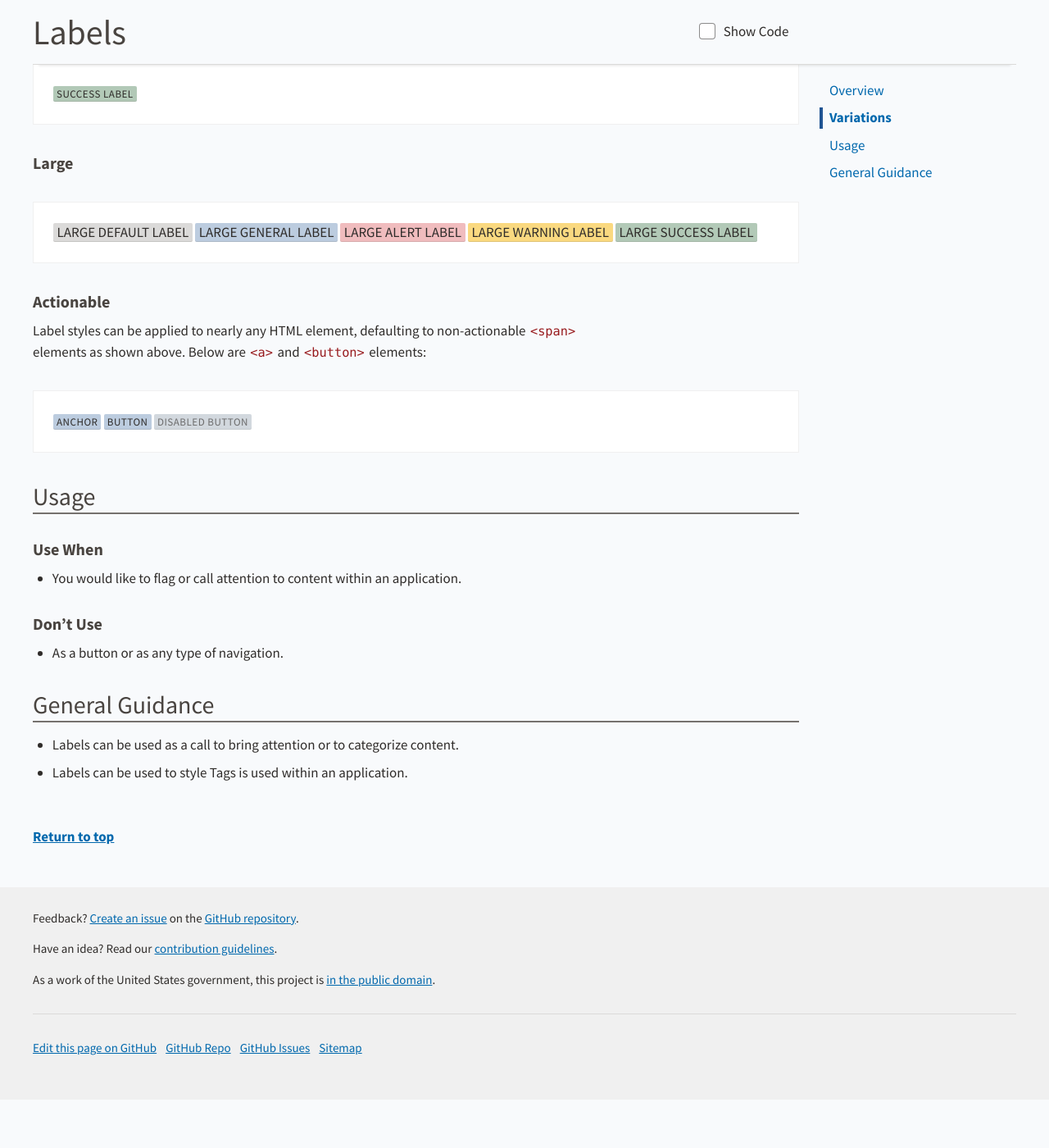
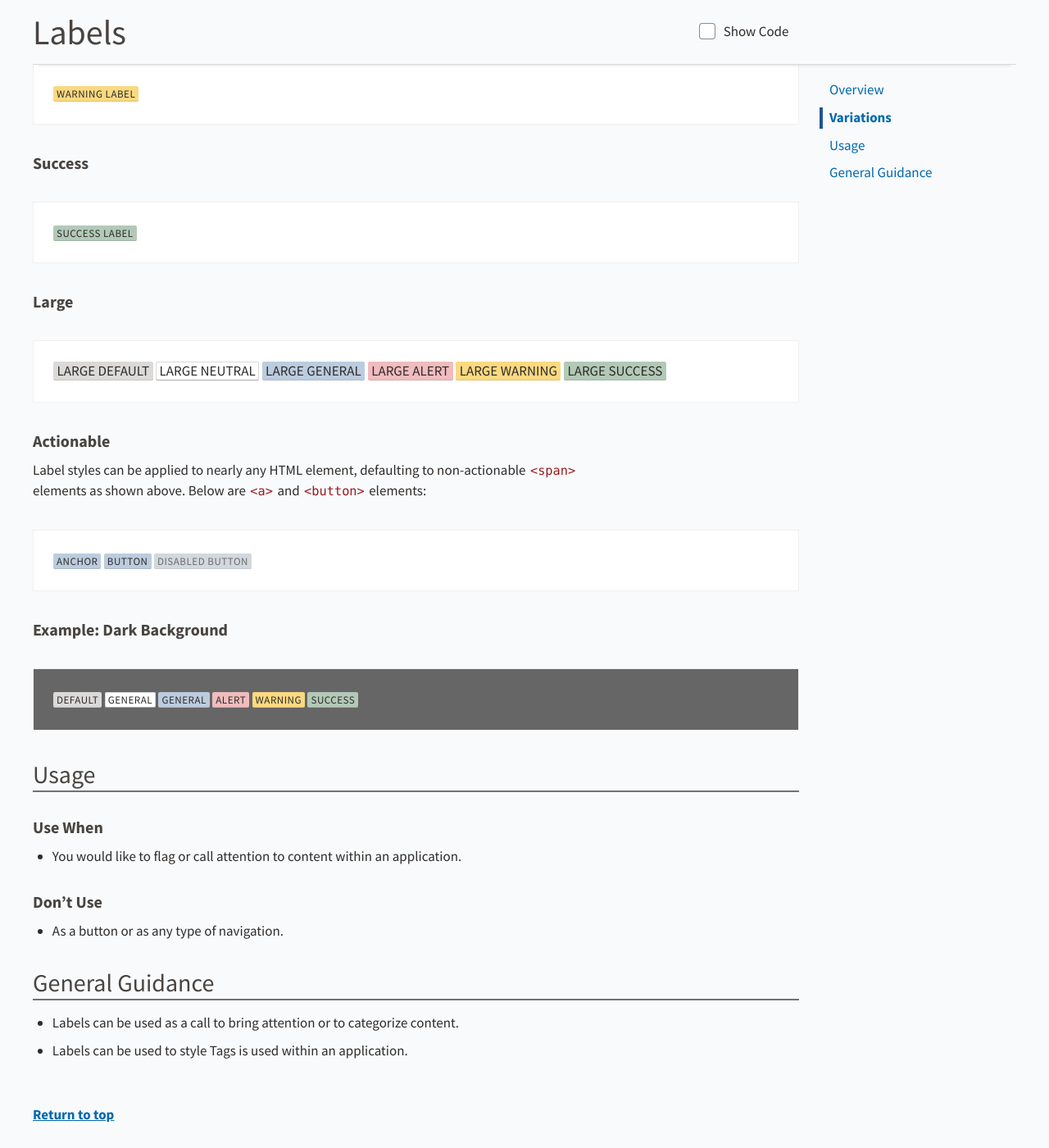
Before and after one commit to USDA-FSA/fsa-design-system, a Jekyll site: the page built from components/labels/index.md, in a window 1280 px wide and 1400 px high, scrolled down 1630 px. Shown: the whole window at 82% size. Built offline with Jekyll 4.4.1, drawn with Linux system fonts in a browser that asks for light colours; before the commit the page ends 2959 px from its top, so only the background shows below that; some of the changed text lies outside the part shown.

Commit message:
fsa-label style updates [closes #274]

````diff
--- a/components/labels/index.md
+++ b/components/labels/index.md
@@ -8,6 +8,7 @@ jump_menu: true
 
 <div class="ds-preview">
   <span class="fsa-label">Default Label</span>
+  <span class="fsa-label fsa-label--neutral">General Label</span>
   <span class="fsa-label fsa-label--general">General Label</span>
   <span class="fsa-label fsa-label--alert">Alert Label</span>
   <span class="fsa-label fsa-label--warning">Warning Label</span>
@@ -35,6 +36,15 @@ Labels are styled with `class="fsa-label fsa-label--[type] fsa-label--[size]"`.
 </div>
 ```html
 <span class="fsa-label">Default Label</span>
+```
+
+### Neutral
+
+<div class="ds-preview">
+  <span class="fsa-label fsa-label--neutral">Neutral Label</span>
+</div>
+```html
+<span class="fsa-label fsa-label--neutral">Neutral Label</span>
 ```
 
 ### General
@@ -76,18 +86,20 @@ Labels are styled with `class="fsa-label fsa-label--[type] fsa-label--[size]"`.
 ### Large
 
 <div class="ds-preview">
-  <span class="fsa-label fsa-label--large">Large Default Label</span>
-  <span class="fsa-label fsa-label--general fsa-label--large">Large General Label</span>
-  <span class="fsa-label fsa-label--alert fsa-label--large">Large Alert Label</span>
-  <span class="fsa-label fsa-label--warning fsa-label--large">Large Warning Label</span>
-  <span class="fsa-label fsa-label--success fsa-label--large">Large Success Label</span>
+  <span class="fsa-label fsa-label--large">Large Default</span>
+  <span class="fsa-label fsa-label--neutral fsa-label--large">Large Neutral</span>
+  <span class="fsa-label fsa-label--general fsa-label--large">Large General</span>
+  <span class="fsa-label fsa-label--alert fsa-label--large">Large Alert</span>
+  <span class="fsa-label fsa-label--warning fsa-label--large">Large Warning</span>
+  <span class="fsa-label fsa-label--success fsa-label--large">Large Success</span>
 </div>
 ```html
-<span class="fsa-label fsa-label--large">Large Default Label</span>
-<span class="fsa-label fsa-label--general fsa-label--large">Large General Label</span>
-<span class="fsa-label fsa-label--alert fsa-label--large">Large Alert Label</span>
-<span class="fsa-label fsa-label--warning fsa-label--large">Large Warning Label</span>
-<span class="fsa-label fsa-label--success fsa-label--large">Large Success Label</span>
+<span class="fsa-label fsa-label--large">Large Default</span>
+<span class="fsa-label fsa-label--neutral fsa-label--large">Large Neutral</span>
+<span class="fsa-label fsa-label--general fsa-label--large">Large General</span>
+<span class="fsa-label fsa-label--alert fsa-label--large">Large Alert</span>
+<span class="fsa-label fsa-label--warning fsa-label--large">Large Warning</span>
+<span class="fsa-label fsa-label--success fsa-label--large">Large Success</span>
 ```
 
 ### Actionable
@@ -105,6 +117,17 @@ Label styles can be applied to nearly any HTML element, defaulting to non-action
 <button class="fsa-label fsa-label--general" type="button" disabled="disabled">Disabled Button</button>
 ```
 
+### Example: Dark Background
+
+<div class="ds-preview" style="background-color: #666;">
+  <span class="fsa-label">Default</span>
+  <span class="fsa-label fsa-label--neutral">General</span>
+  <span class="fsa-label fsa-label--general">General</span>
+  <span class="fsa-label fsa-label--alert">Alert</span>
+  <span class="fsa-label fsa-label--warning">Warning</span>
+  <span class="fsa-label fsa-label--success">Success</span>
+</div>
+
 ## Usage
 
 ### Use When
````
